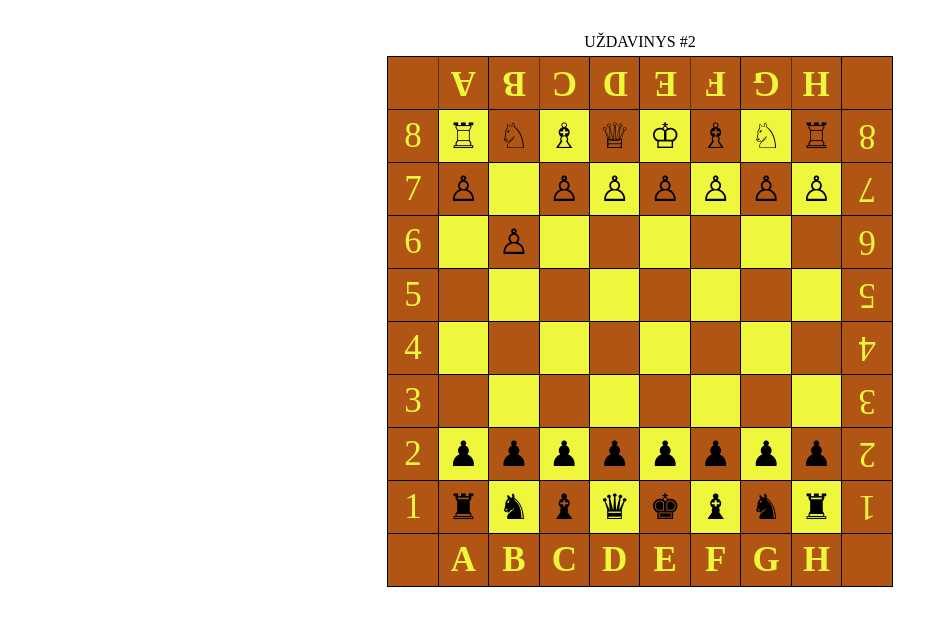
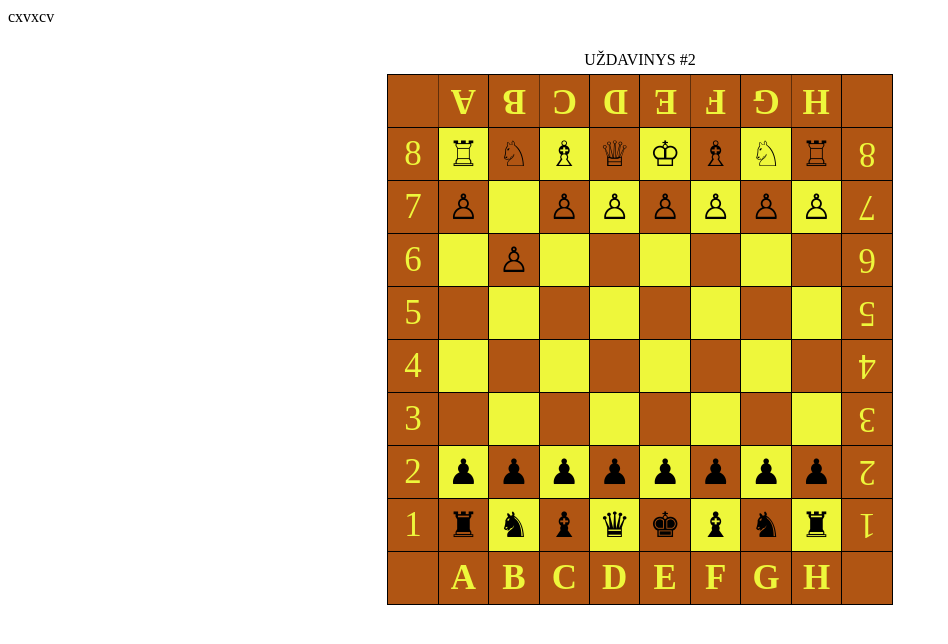
Before and after one commit to Edvinas1982/CSS-uzdavinys-Sachmatu-lenta, a plain HTML site: page index.html in a window 1280 px wide. Shown: the whole page, without its empty margins (0-948 px from the left). Drawn offline with Linux system fonts and the light colour scheme.

Commit message:
changes1

```diff
--- a/index.html
+++ b/index.html
@@ -8,6 +8,9 @@
     <title>CSS uzduotis - Sachmatu lenta</title>
 </head>
 <body>
+
+
+    cxvxcv
     <!-- UŽDAVINYS
 Atvaizduokite tuščią šachmatų lentą (8x8 juoda/balta arba koks nors kitas spalvinis
 variantas). Nepamiškite, kad eilutės žymimos skaičiais nuo 1 iki 8, o stulpeliai
```
